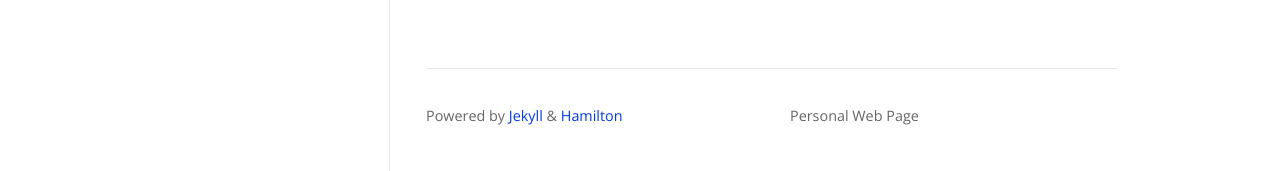
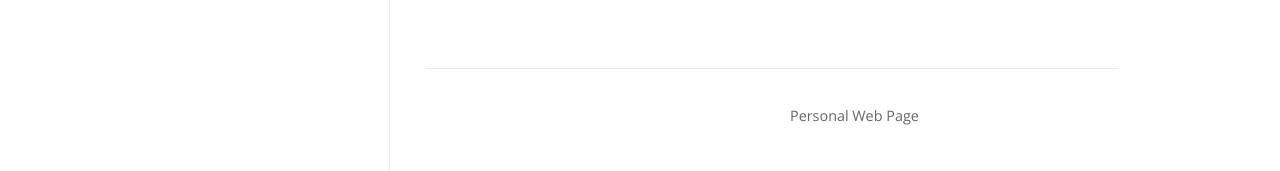
Before and after one commit to zotingsagar/zotingsagar.github.io, a Jekyll site: the page built from index.html, in a window 1280 px wide. Shown: the part 1913-2084 px from the top of the page. Built offline with Jekyll 4.4.1, drawn with Linux system fonts in a browser that asks for light colours; nearby versions of some CDN libraries; some web fonts are replaced; the list of posts is cut into pages by our own code.

Commit message:
Update footer.html

```diff
--- a/_includes/footer.html
+++ b/_includes/footer.html
@@ -14,7 +14,6 @@
       {% endif %}
     </div>
     <p>
-      Powered by <a href="https://jekyllrb.com/">Jekyll</a> & <a href="https://github.com/ngzhio/jekyll-theme-hamilton">Hamilton</a>
     </p>
   </div>
 
```
